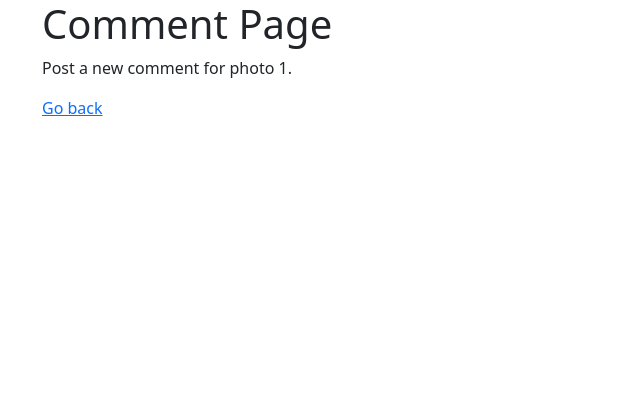
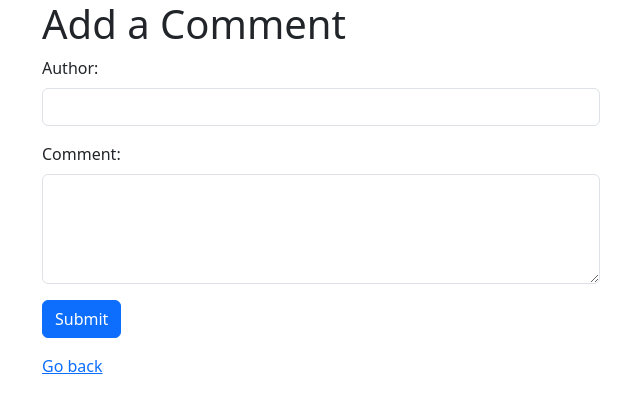
Before and after one commit to mbtrum/inet2005-701-photo-album-ui, a React (Vite) app: page /comment/1 in a window 1280 px wide. Shown: the top 410 px of the page, without its empty margins (40-680 px from the left). Built offline with nearby package versions, Linux system fonts and the light colour scheme.

Commit message:
Added comment form. using React Hook Form.

```diff
--- a/package.json
+++ b/package.json
@@ -12,6 +12,7 @@
   "dependencies": {
     "react": "^19.2.0",
     "react-dom": "^19.2.0",
+    "react-hook-form": "^7.67.0",
     "react-router-dom": "^7.9.6"
   },
   "devDependencies": {
--- a/src/routes/Comment.jsx
+++ b/src/routes/Comment.jsx
@@ -1,12 +1,62 @@
 import { useParams, Link } from 'react-router-dom'
+
+import { useForm } from 'react-hook-form'
 
 function Comment() {
     const { id } = useParams()
 
+    const { register, handleSubmit, formState: { errors } } = useForm()
+
+    // ../api/photos
+    const apiUrl = import.meta.env.VITE_API_URL
+
+    // inputs: author, body, photoid
+    // REMEMBER: register inputs are case-sentitive!
+
+    const onSubmit = async (data) => {
+        console.log(data);
+        const response = await fetch(`${apiUrl}/comment`, {
+            method: 'POST',
+            headers: {
+                'Content-Type': 'application/json'
+            },
+            body: JSON.stringify(data)
+        })
+
+        if (response.ok) {
+            alert('Comment added successfully!')
+        }
+        else {
+            alert('Failed to add comment.')
+        }
+    }
+
     return (
         <>
-            <h1>Comment Page</h1>
-            <p>Post a new comment for photo {id}.</p>
+            <h1>Add a Comment</h1>
+
+            <form onSubmit={ handleSubmit(onSubmit) } className="w-50 mb-3">
+                <input type="hidden" id="photoid" name="photoid" value={id}
+                    {...register('PhotoId')} />
+
+                <div className="mb-3">
+                    <label htmlFor="author" className="form-label">Author:</label><br />
+                    <input type="text" id="author" name="author" className="form-control"
+                        {...register('Author', { required: true })} />
+                    {errors.Author && <span className="text-danger">Author is required</span>}
+
+                </div>
+
+                <div className="mb-3">
+                    <label htmlFor="body" className="form-label">Comment:</label><br />
+                    <textarea id="body" name="body" rows="4" cols="50" className="form-control"
+                        {...register('Body', { required: true })}></textarea>
+                    {errors.Body && <span className="text-danger">Comment is required</span>}
+                </div>
+
+                <input type="submit" value="Submit" className="btn btn-primary" />
+            </form>
+
             <p>
                 <Link to={`/details/${id}`}>Go back</Link>
             </p>
```
Also changed, not shown: 1 other file (tests, documents, lock files or other folders).
